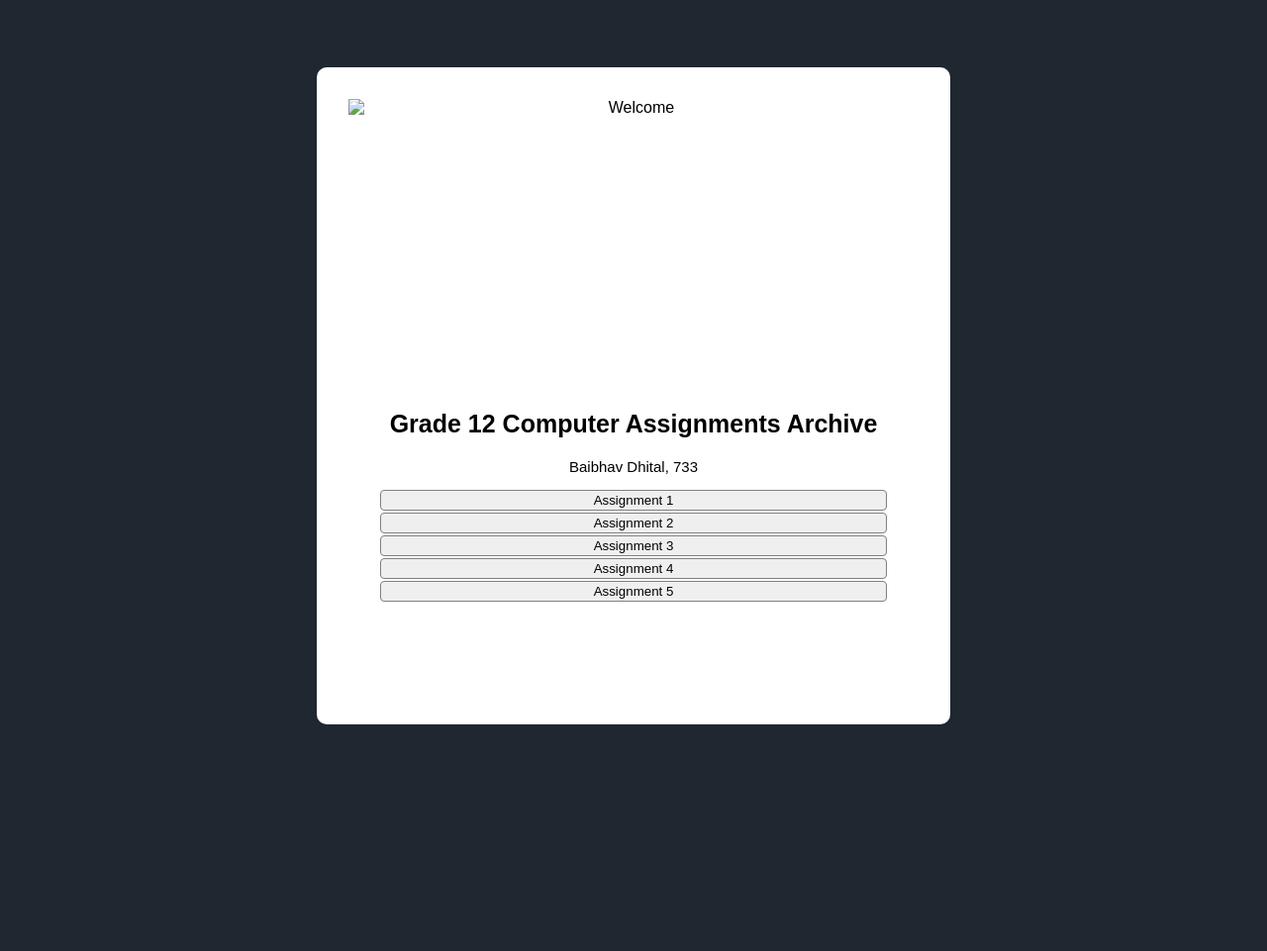
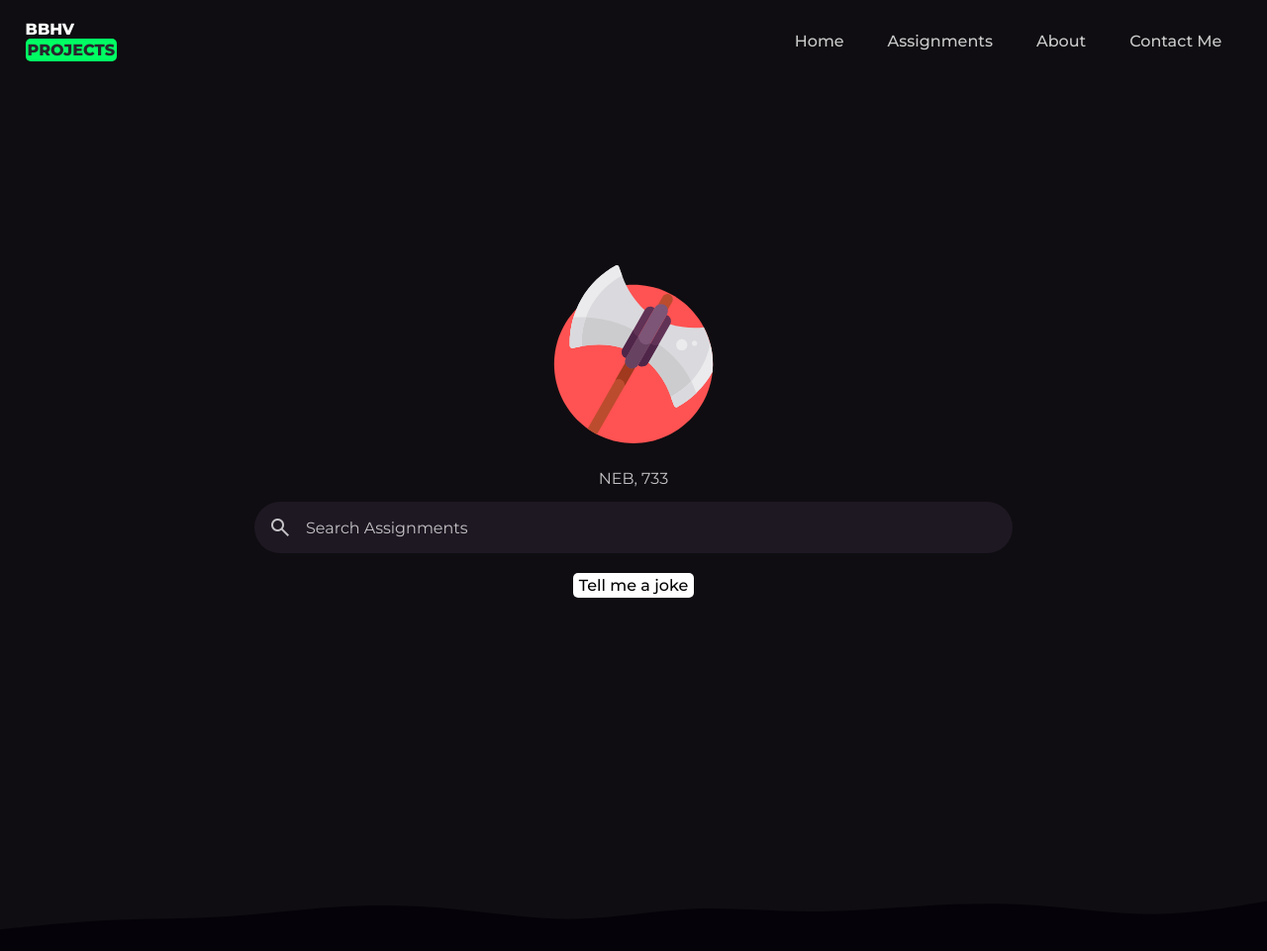
Before and after one commit to BBHV12/Project, a plain HTML site: page welcome/welcome.html in a window 1280 px wide. Shown: the whole page at 99% size. Before the commit the page ends 800 px from the top, so only its background shows below. Drawn offline with nearby package versions, Linux system fonts and the light colour scheme.

Commit message:
Add files via upload

```diff
--- /dev/null
+++ b/welcome/style.css
@@ -0,0 +1,161 @@
+@import url('https://fonts.googleapis.com/css2?family=Montserrat:ital,wght@0,100..900;1,100..900&display=swap');
+*{
+    box-sizing: border-box;
+    margin: 0;
+    padding: 0;
+    background-color: #0f0d11;
+}
+body{
+    overflow-y: hidden;
+}
+li,a,button{
+    font-family: "Montserrat", sans-serif;
+    font-weight: 500;
+    font-size: 16px;
+    color: #cacaca;
+    text-decoration: none;
+}
+
+header {
+    display: flex;
+    justify-content: space-between;
+    align-items: center;
+    padding: 20px 2%;
+}
+p.logo{
+    font-family: "Montserrat";
+    font-size: (22/14)em;
+    font-weight: 750;
+    color: white;
+}
+span.projects_text{
+    display: block;
+    color: #28262d;
+    background-color: #00fe63;
+    padding: 2px;
+    border-radius: 5px;
+}
+.logo{
+    cursor: pointer;
+}
+.nav_links{
+    list-style: none;
+}.nav_links li a{
+    transition: all 0.3s ease 0s;
+
+}
+.nav_links li{
+    display: inline-block;
+    padding: 0 20px;
+}
+.nav_links li a{
+    transition: all 0.3s ease 0s;
+
+}
+
+.nav_links li a:hover{
+    transition: all 0.3s ease 0s;
+    color: white;
+
+}
+p.main{
+    font-family:"Montserrat";
+    font-weight: 500;
+    color: white;
+    margin: auto;
+    font-size:112px;
+    margin-top: 10%;
+}
+.main{
+    margin: auto;
+    margin-top: 75px;
+    flex-direction: column;
+    display: flex;
+    justify-content: center;
+    align-items: center;
+}
+.search{
+    width:max-content;
+    display: flex;
+    align-items: center;
+    margin: auto;
+    border-radius: 28px;
+    margin-top: 350px;
+    background-color: #1e1823;
+    padding: 14px;
+
+}
+.search-input{
+    width: 700px;
+    font-size: 16px;
+    font-family: "Montserrat", sans-serif;
+    color: rgb(255, 255, 255);
+    background-color: #1e1823;
+    margin-left: 14px;
+    outline: none;
+    border: none;
+    background: transparent;
+}
+.search-icon{
+    background-color: #1e1823;
+    color: #c4c2c5;
+}
+::placeholder {
+    color: #c4c2c5;
+  }
+
+.search:hover{
+    .search-icon {
+        color: #8a01fa;
+
+        }
+}
+.spacer{
+    aspect-ratio: 960/50;
+    width:100%;
+    background-repeat: no-repeat;
+    background-position: center;
+    background-size: cover;
+}
+.foot{
+    background-image: url('./wave-haikei.svg');
+
+}
+.footer{
+    margin-top: 270px;
+}
+.logo_image{
+    position: fixed;
+    width: 180px;
+}
+.show_form{
+    display: inline;
+}
+.search_foot{
+    display: flex;
+    align-items: center;
+    flex-direction: column;
+    gap: -300px;
+    justify-content: space-between;
+    font-family: "Montserrat",sans-serif;
+    font-weight: 400;
+    padding: 20px;
+    color: rgb(179, 179, 179);
+}
+.name{
+    font-family: "Montserrat",sans-serif;
+    display: inline-block;
+    position: fixed;
+    margin-top: 250px;
+    color: #c4c2c5;
+    padding: 5px;
+}
+.joke{
+    width: fit-content;
+    padding: 3px;
+    border-radius: 5px;
+    background-color: white;
+    outline: none;
+    border: none;
+    color: black;
+}
--- a/welcome/welcome.html
+++ b/welcome/welcome.html
@@ -2,77 +2,46 @@
 <html lang="en">
 <head>
     <meta charset="UTF-8">
+    <link rel="stylesheet" href="https://fonts.googleapis.com/css2?family=Material+Symbols+Outlined:opsz,wght,FILL,GRAD@24,400,0,0" />
     <meta name="viewport" content="width=device-width, initial-scale=1.0">
-    <title>BBHV Projects | Homepage</title>
+    <title>BBHV Projects | Home</title>
+    <link rel="stylesheet" href="style.css">
 </head>
 <body>
-    <div class="card">
-         <img src="2769504.jpg" alt="Welcome" class ="welcome">
-        <h1 class="welcome"><span>  Grade 12 Computer Assignments Archive  </span></h1>
-        <br> <p class="welcome">Baibhav Dhital, 733</p>
-        <form action="">
-            <button>Assignment 1</button><br>
-            <button>Assignment 2</button><br>
-            <button>Assignment 3</button><br>
-            <button>Assignment 4</button><br>
-            <button>Assignment 5 </button><br>
-        </form>
-        <div class="space"></div>
+    <div class="header">
+        <header>
+        <p class="logo">BBHV <span class="projects_text">PROJECTS</span></p>
+        <nav>
+            <ul class="nav_links">
+                <li><a href="welcome.html">Home</a></li>
+                <li><a href="common.html">Assignments</a></li>
+                <li><a href="common.html">About</a></li>
+                <li><a href="common.html">Contact Me</a></li>
+            </ul>
+        </nav>
+    </header>
+</div>
+<div class="main">
+    <img src="046-zombie.svg" alt="img" class="logo_image">
+    <p class="name">NEB, 733</p>
+    <form action=""class="show_form">
+        <div class="search">
+            <div></div>
+            <span class="search-icon material-symbols-outlined"> search</span>
+            <input type="search" class="search-input" placeholder="Search Assignments">
         </div>
+        </div>
+    </form>
+    <center>
+        <div class="search_foot">
+        <button class="joke"><a href="you.html" class="joke">Tell me a joke</a></button>
 
-
+</div>
+</center>
+<div class="footer">
+    <footer>
+         <div class="spacer foot"></div>
+        </footer>
+    </div>
 </body>
-<style>
-    *{
-        font-family: sans-serif;
-    }
-     body{
-        resize: none;
-        display:grid;
-        background: rgb(31, 39, 48);
-        place-items: center;
-        height: 100vh;
-        margin:0;
-    }
-    .card{
-        background: white;
-        border-radius: 10px;
-        height: 75vh;
-        width: 45vw;
-        text-align: center;
-        display: flex;
-        flex-direction: column;
-        justify-content: center;
-        padding:2em;
-    }
-    img.welcome{
-        height: 50vh;
-        width: 45vw;
-    }
-    p.welcome{
-        margin-top: -15px;
-        font-size: 15px;
-    }
-    p.welcome2{
-        color:rgb(99, 99, 99);
-        font-size: 15px;
-    }
-    h1.welcome,span{
-        background-color: white;
-        margin-top: -45px;
-        font-size: 25px;
-    }
-    button{
-
-        width: 40vw;
-        margin-bottom: 2px;
-        padding: 2px;
-        border-radius: 4px;
-        border: 1px solid grey ;
-    }
-    .space{
-        height: 100px;
-    }
-
-</style>
 </html>
```
Also changed, not shown: welcome/common.html (added, +24 -0 lines), welcome/you.html (added, +24 -0 lines), welcome/046-zombie.svg (added), welcome/wave-haikei.svg (added).
